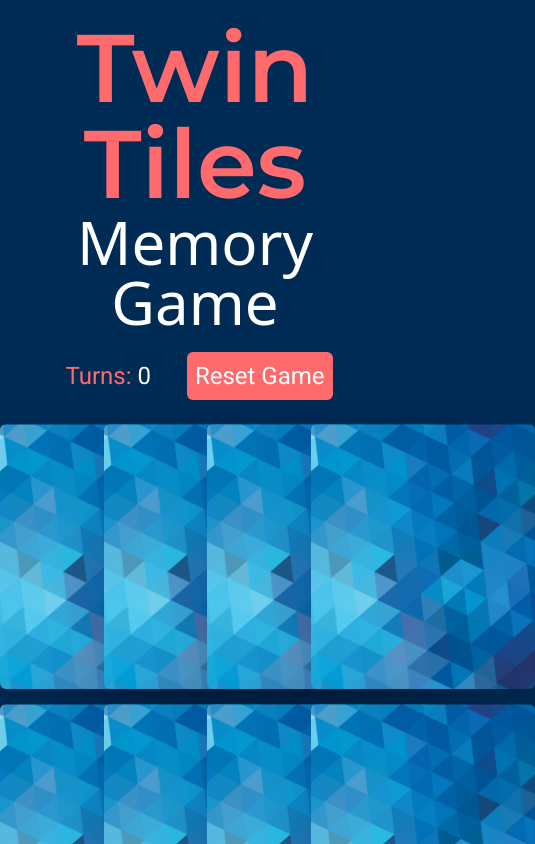
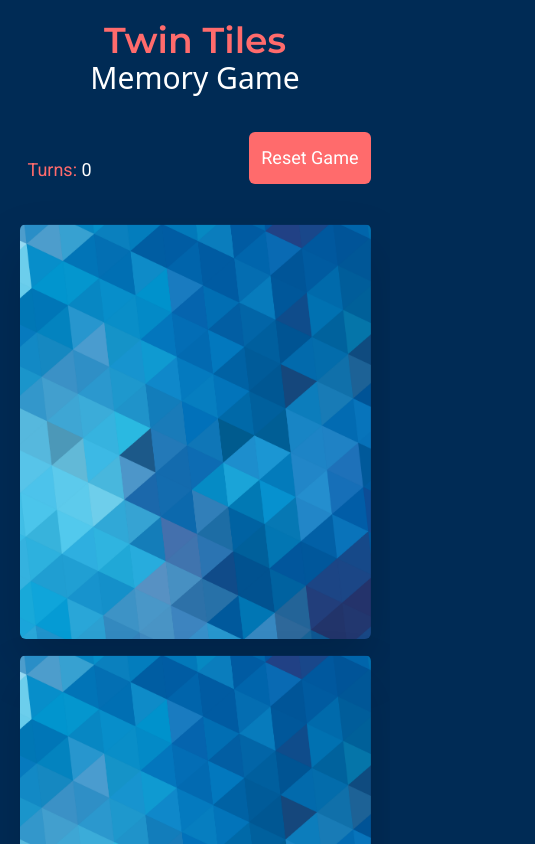
Before and after one commit to SZaidH/twin-tiles-memory-game, a React (Vite) app: page / in a window 390 px wide. Shown: the top 844 px of the page, 535 px wide, since content can reach past the window. Built offline with nearby package versions, Linux system fonts and the light colour scheme.

Commit message:
Elements are now responsive

```diff
--- a/src/components/Game.tsx
+++ b/src/components/Game.tsx
@@ -67,11 +67,12 @@ const Game = () => {
   };
 
   return (
-    <main>
-      <section className="flex justify-center">
-        <h3 className="font-secondary text-primary text-2xl p-2 mr-7">
+    <main className="p-4">
+      <section className="flex flex-wrap justify-between items-center mb-4">
+        <h3 className="font-secondary text-primary text-lg sm:text-xl md:text-2xl p-2">
           Turns: <span className="text-white">{turns}</span>
         </h3>
+
         <ResetGame
           cards={cards}
           setCards={setCards}
@@ -80,20 +81,28 @@ const Game = () => {
           setTurns={setTurns}
         />
       </section>
-      <div className="card-container grid grid-cols-4 gap-6">
+      <div className="card-container grid grid-cols-1 sm:grid-cols-2 lg:grid-cols-4 gap-4">
         {cards.map((card, index) => (
           <div
             key={index}
             onClick={() => handleCardClick(index)}
-            className="card w-56 h-64 drop-shadow-2xl"
+            className="card max-w-[90vw] sm:max-w-[40vw] md:max-w-[30vw] lg:w-56 h-auto drop-shadow-2xl cursor-pointer"
           >
             {!flipped[index] ? (
               <div className="card-back">
-                <img className="rounded-md" src={cardBack} alt="Card Back" />
+                <img
+                  className="rounded-md w-full h-full object-cover"
+                  src={cardBack}
+                  alt="Card Back"
+                />
               </div>
             ) : (
               <div className="card-front">
-                <img className="rounded-md" src={card} alt={`Card ${index}`} />
+                <img
+                  className="rounded-md w-full h-full object-cover"
+                  src={card}
+                  alt={`Card ${index}`}
+                />
               </div>
             )}
           </div>
--- a/src/components/Header.tsx
+++ b/src/components/Header.tsx
@@ -1,10 +1,12 @@
 const Header = () => {
   return (
     <header className="my-5">
-      <h1 className="text-8xl font-primary font-semibold text-primary">
+      <h1 className="text-4xl sm:text-5xl md:text-6xl lg:text-8xl font-primary font-semibold text-primary">
         Twin Tiles
       </h1>
-      <h2 className="text-6xl text-white">Memory Game</h2>
+      <h2 className="text-3xl sm:text-4xl md:text-5xl lg:text-6xl text-white">
+        Memory Game
+      </h2>
     </header>
   );
 };
--- a/src/components/ResetGame.tsx
+++ b/src/components/ResetGame.tsx
@@ -26,7 +26,7 @@ const ResetGame: React.FC<ResetGameProps> = ({
 
   return (
     <button
-      className="p-2 font-secondary bg-primary text-white text-2xl rounded-md mb-6"
+      className="p-3 sm:p-4 md:p-5 text-lg sm:text-xl md:text-2xl font-secondary bg-primary text-white rounded-md mb-6 sm:mb-8 md:mb-10"
       onClick={handleReset}
     >
       Reset Game
```
